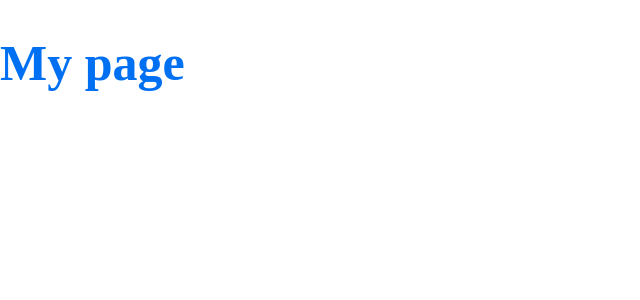
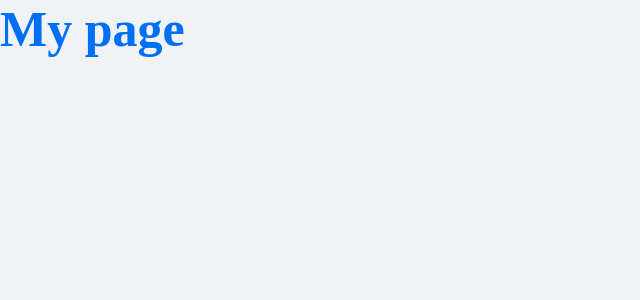
Before and after one commit to fischerafael/dt-money, a Next.js app: page / in a window 1280 px wide. Shown: the top 300 px of the page, without its empty margins (0-640 px from the left). Built offline with nearby package versions, Linux system fonts and the light colour scheme.

Commit message:
add reset css

```diff
--- a/package.json
+++ b/package.json
@@ -16,6 +16,7 @@
     "typescript": "^4.3.5"
   },
   "devDependencies": {
+    "@types/styled-components": "^5.1.12",
     "babel-plugin-styled-components": "^1.12.0"
   }
 }
--- a/pages/_app.tsx
+++ b/pages/_app.tsx
@@ -1,12 +1,5 @@
 import { createGlobalStyle, ThemeProvider } from "styled-components";
-
-const GlobalStyle = createGlobalStyle`
-  body {
-    margin: 0;
-    padding: 0;
-    box-sizing: border-box;
-  }
-`;
+import { GlobalStyle } from "../src/styles/global";
 
 const theme = {
   colors: {
@@ -16,11 +9,9 @@ const theme = {
 
 export default function App({ Component, pageProps }) {
   return (
-    <>
+    <ThemeProvider theme={theme}>
       <GlobalStyle />
-      <ThemeProvider theme={theme}>
-        <Component {...pageProps} />
-      </ThemeProvider>
-    </>
+      <Component {...pageProps} />
+    </ThemeProvider>
   );
 }
--- /dev/null
+++ b/src/styles/global.ts
@@ -0,0 +1,50 @@
+import { createGlobalStyle, css } from "styled-components";
+
+export const GlobalStyle = createGlobalStyle`
+    ${() => reset}
+`;
+
+const reset = css`
+  :root {
+    --background: #f0f2f5;
+    --red: #e52e4d;
+    --blue: #5429cc;
+
+    --blue-light: #6933ff;
+
+    --text-title: #363f5f;
+    --text-body: #969cb3;
+
+    --shape: #fff;
+  }
+
+  * {
+    margin: 0;
+    padding: 0;
+    box-sizing: border-box;
+  }
+
+  html {
+    @media (max-width: 1080px) {
+      font-size: 93.75%;
+    }
+
+    @media (max-width: 720px) {
+      font-size: 87.5%;
+    }
+  }
+
+  body {
+    background: var(--background);
+    -webkit-font-smoothing: antialiased;
+  }
+
+  button {
+    cursor: pointer;
+  }
+
+  [disabled] {
+    opacity: 0.6;
+    cursor: not-allowed;
+  }
+`;
```
Also changed, not shown: 1 other file (tests, documents, lock files or other folders).
